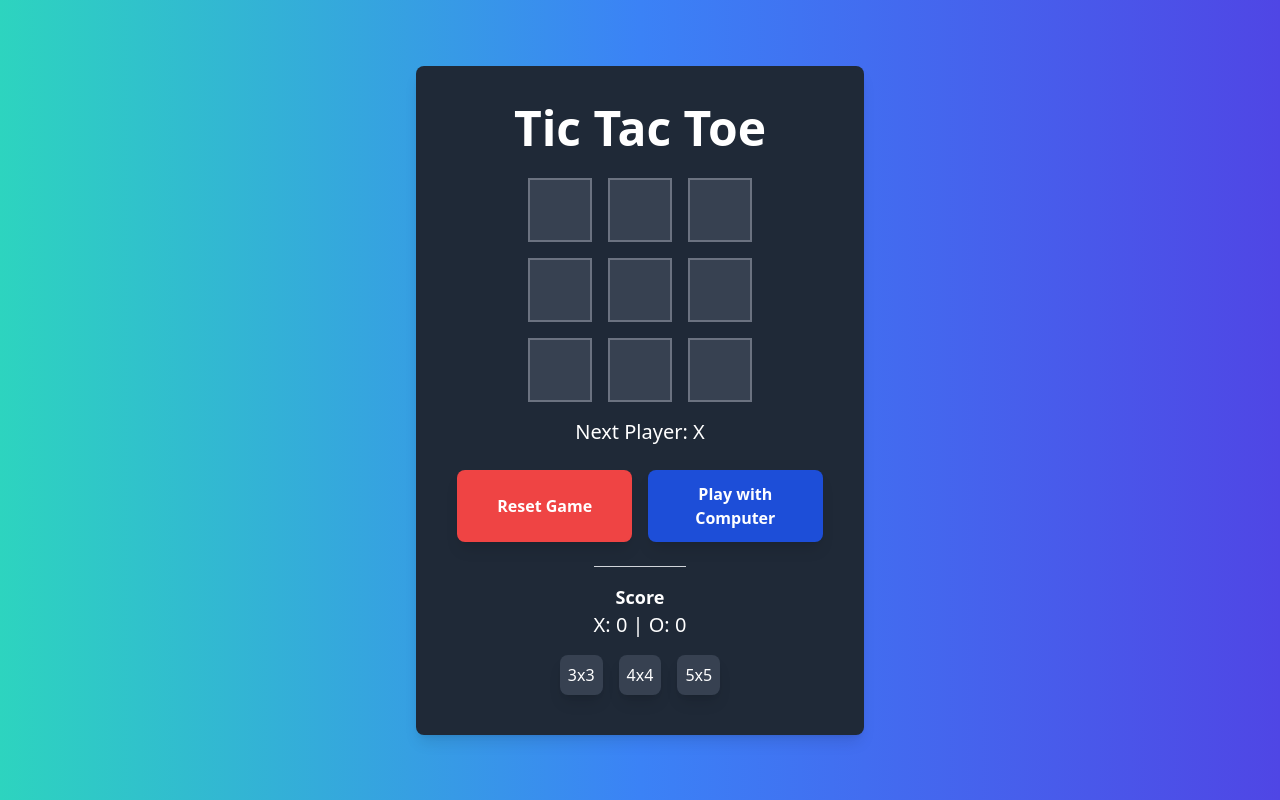
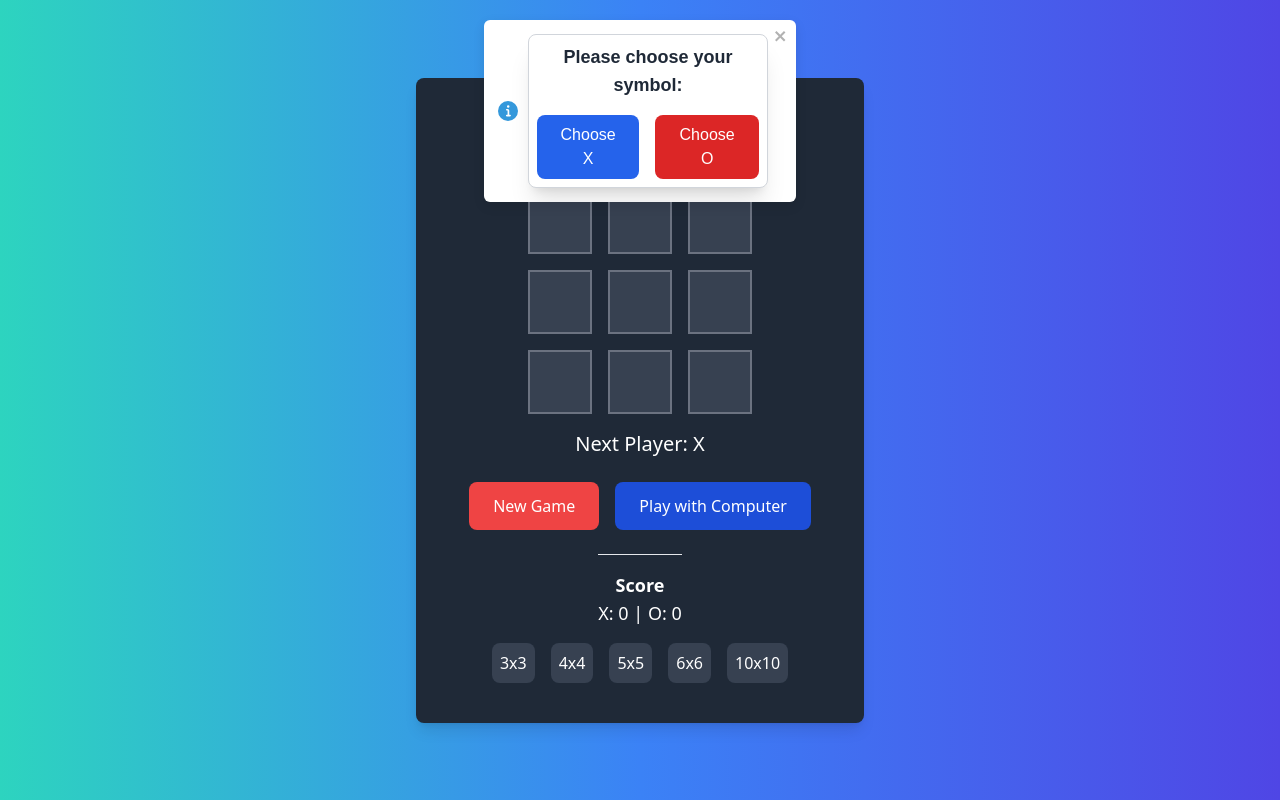
Before and after one commit to IhebMth/tikTakToe, a React (Vite) app: page / in a window 1280 px wide. Built offline with nearby package versions, Linux system fonts and the light colour scheme.

Commit message:
BoardSize-computer-moves-Choose-Player

```diff
--- a/package.json
+++ b/package.json
@@ -11,7 +11,8 @@
   },
   "dependencies": {
     "react": "^18.3.1",
-    "react-dom": "^18.3.1"
+    "react-dom": "^18.3.1",
+    "react-toastify": "^10.0.6"
   },
   "devDependencies": {
     "@eslint/js": "^9.13.0",
--- a/src/App.tsx
+++ b/src/App.tsx
@@ -1,13 +1,22 @@
-import React from 'react';
+import React, { useState } from 'react';
 import Game from './components/Game';
 
 const App: React.FC = () => {
-  // i wrote comments in the code to better undersand it
+  const [boardSize, setBoardSize] = useState(3); // Initialize state with a default board size
+
+  // Determine the maxWidthClass based on boardSize
+  const getMaxWidthClass = () => {
+    if (boardSize === 3  || boardSize === 4 || boardSize === 5) return 'max-w-md';
+    if (boardSize === 6) return 'max-w-2xl';
+    if (boardSize === 10) return 'max-w-4xl';
+    return 'max-w-full'; // Default fallback
+  };
+
   return (
     <div className="min-h-screen flex items-center justify-center bg-gradient-to-r from-teal-400 via-blue-500 to-indigo-600 text-white">
-      <div className="bg-gray-800 p-10 rounded-lg shadow-lg w-full max-w-md text-center">
+      <div className={`bg-gray-800 p-10 rounded-lg shadow-lg w-full ${getMaxWidthClass()} text-center`}>
         <h1 className="text-5xl font-extrabold mb-6 animate-bounce">Tic Tac Toe</h1>
-        <Game />
+        <Game boardSize={boardSize} setBoardSize={setBoardSize} /> {/* Pass setBoardSize to Game */}
       </div>
     </div>
   );
--- a/src/components/Board.tsx
+++ b/src/components/Board.tsx
@@ -7,7 +7,7 @@ type BoardProps = {
 };
 
 const Board: React.FC<BoardProps> = ({ squares, onClick, boardSize }) => {
-  const gridTemplateColumns = `repeat(${boardSize}, 1fr)`;
+  const gridTemplateColumns = `repeat(${boardSize}, 1fr)`; // Grid layout
 
   return (
     <div
--- a/src/components/Game.tsx
+++ b/src/components/Game.tsx
@@ -1,54 +1,111 @@
 import React, { useState, useEffect } from 'react';
+import { ToastContainer, toast } from 'react-toastify';
+import 'react-toastify/dist/ReactToastify.css';
 import Board from './Board';
 
-const Game: React.FC = () => {
-  const [boardSize, setBoardSize] = useState(3);
+type GameProps = {
+  boardSize: number;
+  setBoardSize: React.Dispatch<React.SetStateAction<number>>;
+};
+
+const Game: React.FC<GameProps> = ({ boardSize, setBoardSize }) => {
   const [squares, setSquares] = useState(Array(boardSize * boardSize).fill(''));
   const [xIsNext, setXIsNext] = useState(true);
   const [score, setScore] = useState({ X: 0, O: 0 });
   const [isPlayingWithComputer, setIsPlayingWithComputer] = useState(false);
+  const [isPlayerTurn, setIsPlayerTurn] = useState(true);
+  const [playerSymbol, setPlayerSymbol] = useState<'X' | 'O'>('X');
+  const [symbolChosen, setSymbolChosen] = useState(false);
+
 
   useEffect(() => {
     setSquares(Array(boardSize * boardSize).fill(''));
   }, [boardSize]);
 
+  const chooseSymbol = () => {
+    if (!symbolChosen) {
+      toast.info(
+        <div className="w-full flex flex-col items-center justify-center p-2 bg-white rounded-lg shadow-xl text-center border border-gray-300">
+          <p className="mb-4 text-lg font-semibold text-gray-800">Please choose your symbol:</p>
+          <div className="flex space-x-4">
+            <button
+              onClick={() => setPlayerSymbolAndPlay('X')}
+              className="px-5 py-2 bg-blue-600 text-white rounded-lg hover:bg-blue-700 transition duration-300 transform hover:scale-105">
+              Choose X
+            </button>
+            <button
+              onClick={() => setPlayerSymbolAndPlay('O')}
+              className="px-5 py-2 bg-red-600 text-white rounded-lg hover:bg-red-700 transition duration-300 transform hover:scale-105">
+              Choose O
+            </button>
+          </div>
+        </div>,
+        {
+          autoClose: false,
+          position: 'top-center',
+          className: 'toast-custom',
+          bodyClassName: 'toast-body',
+          progressClassName: 'toast-progress',
+        }
+      );
+    }
+  };
+
+  const setPlayerSymbolAndPlay = (symbol: 'X' | 'O') => {
+    setPlayerSymbol(symbol);
+    setSymbolChosen(true);
+    toast.dismiss();
+  };
+
   const handleClick = (index: number) => {
-    if (squares[index] || calculateWinner(squares, boardSize)) return;
+    if (squares[index] || calculateWinner(squares, boardSize) ) return;
+    if (isPlayingWithComputer && !isPlayerTurn) return;
+    if (!symbolChosen) return;
 
     const nextSquares = [...squares];
-    nextSquares[index] = xIsNext ? 'X' : 'O';
+    nextSquares[index] = xIsNext ? playerSymbol : playerSymbol === 'X' ? 'O' : 'X';
     setSquares(nextSquares);
 
     const winner = calculateWinner(nextSquares, boardSize);
     if (winner) {
       setScore(prevScore => ({
         ...prevScore,
-        [winner]: (prevScore[winner as keyof typeof prevScore] || 0) + 1,
+        [winner]: prevScore[winner as keyof typeof prevScore] + 1,
       }));
     } else if (nextSquares.every(square => square !== '')) {
-      resetGame();
+      resetBoard();
     } else {
       setXIsNext(!xIsNext);
+      if (isPlayingWithComputer) setIsPlayerTurn(!isPlayerTurn);
     }
   };
 
   useEffect(() => {
-    if (isPlayingWithComputer && !xIsNext) {
+    if (isPlayingWithComputer && !xIsNext && !isPlayerTurn && !calculateWinner(squares, boardSize)) {
       const computerMove = () => {
-        const emptySquares = squares.map((square, index) => square === '' ? index : null).filter(x => x !== null);
-        if (emptySquares.length > 0) {
-          const randomIndex = emptySquares[Math.floor(Math.random() * emptySquares.length)];
-          handleClick(randomIndex);
-        }
+        const emptySquares = squares.map((value, index) => (value === '' ? index : null)).filter(index => index !== null);
+        const randomMove = emptySquares[Math.floor(Math.random() * emptySquares.length)] as number;
+
+        const nextSquares = [...squares];
+        nextSquares[randomMove] = playerSymbol === 'X' ? 'O' : 'X';
+        setSquares(nextSquares);
+        setXIsNext(true);
+        setIsPlayerTurn(true);
       };
-      const timeoutId = setTimeout(computerMove, 500);
-      return () => clearTimeout(timeoutId);
+      setTimeout(computerMove, 1000);
     }
-  }, [squares, xIsNext, isPlayingWithComputer]);
+  }, [squares, xIsNext, isPlayingWithComputer, isPlayerTurn]);
+
+  const resetBoard = () => {
+    setSquares(Array(boardSize * boardSize).fill(''));
+    setXIsNext(true);
+    setIsPlayerTurn(true);
+    setSymbolChosen(false);
+  };
 
   const resetGame = () => {
-    setSquares(Array(boardSize * boardSize).fill(''));
-    setXIsNext(true);
+    setScore({ X: 0, O: 0 });
+    resetBoard();
   };
 
   const togglePlayMode = () => {
@@ -58,7 +115,12 @@ const Game: React.FC = () => {
 
   const changeBoardSize = (newSize: number) => {
     setBoardSize(newSize);
+    resetGame();
   };
+
+  useEffect(() => {
+    if (!symbolChosen) chooseSymbol();
+  }, [symbolChosen]);
 
   return (
     <div className='flex flex-col items-center'>
@@ -67,69 +129,67 @@ const Game: React.FC = () => {
         {calculateWinner(squares, boardSize) ? (
           <div className="text-2xl font-bold text-green-500">Winner: {calculateWinner(squares, boardSize)} 🎉</div>
         ) : (
-          <div className="text-xl font-medium">Next Player: {xIsNext ? 'X' : 'O'}</div>
+          <div className="text-xl font-medium">Next Player: {xIsNext ? playerSymbol : playerSymbol === 'X' ? 'O' : 'X'}</div>
         )}
       </div>
       <div className="flex mt-6 space-x-4">
-        <button
-          onClick={resetGame}
-          className="flex-1 px-6 py-3 bg-red-500 hover:bg-red-700 transition duration-300 text-white font-semibold rounded-lg shadow-lg transform hover:scale-105"
-        >
-          Reset Game
-        </button>
-        <button
-          onClick={togglePlayMode}
-          className="flex-1 px-6 py-3 bg-blue-700 hover:bg-blue-900 transition duration-300 text-white font-semibold rounded-lg shadow-lg transform hover:scale-105"
-        >
+        <button onClick={resetGame} className="px-6 py-3 bg-red-500 text-white rounded-lg">New Game</button>
+        <button onClick={togglePlayMode} className="px-6 py-3 bg-blue-700 text-white rounded-lg">
           {isPlayingWithComputer ? 'Play with Friend' : 'Play with Computer'}
         </button>
       </div>
-      <div className="mt-6 text-lg text-center border-t border-gray-300 pt-4">
+      <div className="mt-6 text-lg text-center border-t pt-4">
         <p className="font-semibold">Score</p>
-        <p className="text-xl">X: {score.X} | O: {score.O}</p>
+        <p>X: {score.X} | O: {score.O}</p>
       </div>
       <div className="mt-4">
-        <button onClick={() => changeBoardSize(3)} className="mx-2 bg-gray-700 hover:bg-gray-500 rounded-lg shadow-lg p-2">3x3</button>
-        <button onClick={() => changeBoardSize(4)} className="mx-2 bg-gray-700 hover:bg-gray-500 rounded-lg shadow-lg p-2">4x4</button>
-        <button onClick={() => changeBoardSize(5)} className="mx-2 bg-gray-700 hover:bg-gray-500 rounded-lg shadow-lg p-2">5x5</button>
+        {[3, 4, 5, 6, 10].map(size => (
+          <button key={size} onClick={() => changeBoardSize(size)} className="mx-2 bg-gray-700 text-white rounded-lg p-2">{size}x{size}</button>
+        ))}
       </div>
+      <ToastContainer />
     </div>
   );
 };
 
-const calculateWinner = (squares: string[], size:number) => {
-  const lines = [];
+const calculateWinner = (squares: string[], size: number): string | null => {
+  const lines: number[][] = [];
+
 
   for (let i = 0; i < size; i++) {
-    let horizontal = [];
+    for (let j = 0; j <= size - 3; j++) {
+      const a = squares[i * size + j];
+      const b = squares[i * size + j + 1];
+      const c = squares[i * size + j + 2];
+      if (a && a === b && a === c) {
+        return a;
+      }
+    }
+  }
 
-    for (let j = 0; j < size; j++) {
-      horizontal.push(i * size + j);
+
+  for (let i = 0; i < size; i++) {
+    for (let j = 0; j <= size - 3; j++) {
+      const a = squares[j * size + i];
+      const b = squares[(j + 1) * size + i];
+      const c = squares[(j + 2) * size + i];
+      if (a && a === b && a === c) {
+        return a;
+      }
     }
-    lines.push(horizontal);
-
-    let vertical = [];
-    for (let j = 0; j < size; j++) {
-      vertical.push(j * size + i);
-    }
-    lines.push(vertical);
   }
 
   for (let i = 0; i <= size - 3; i++) {
     for (let j = 0; j <= size - 3; j++) {
-      let diagonal1 = [];
-      let diagonal2 = [];
-      for (let k = 0; k < 3; k++) {
-        diagonal1.push((i + k) * size + (j + k));
-        diagonal2.push((i + k) * size + (j + 3 - 1 - k));
-      }
-      lines.push(diagonal1);
-      lines.push(diagonal2);
+
+      lines.push([i * size + j, (i + 1) * size + (j + 1), (i + 2) * size + (j + 2)]);
+
+      lines.push([i * size + (j + 2), (i + 1) * size + (j + 1), (i + 2) * size + j]);
     }
   }
 
 
-  for (let line of lines) {
+  for (const line of lines) {
     const [a, b, c] = line;
     if (squares[a] && squares[a] === squares[b] && squares[a] === squares[c]) {
       return squares[a];
@@ -141,4 +201,8 @@ const calculateWinner = (squares: string[], size:number) => {
 
 
 
+
+
+
+
 export default Game;
```
Also changed, not shown: 1 other file (tests, documents, lock files or other folders).
